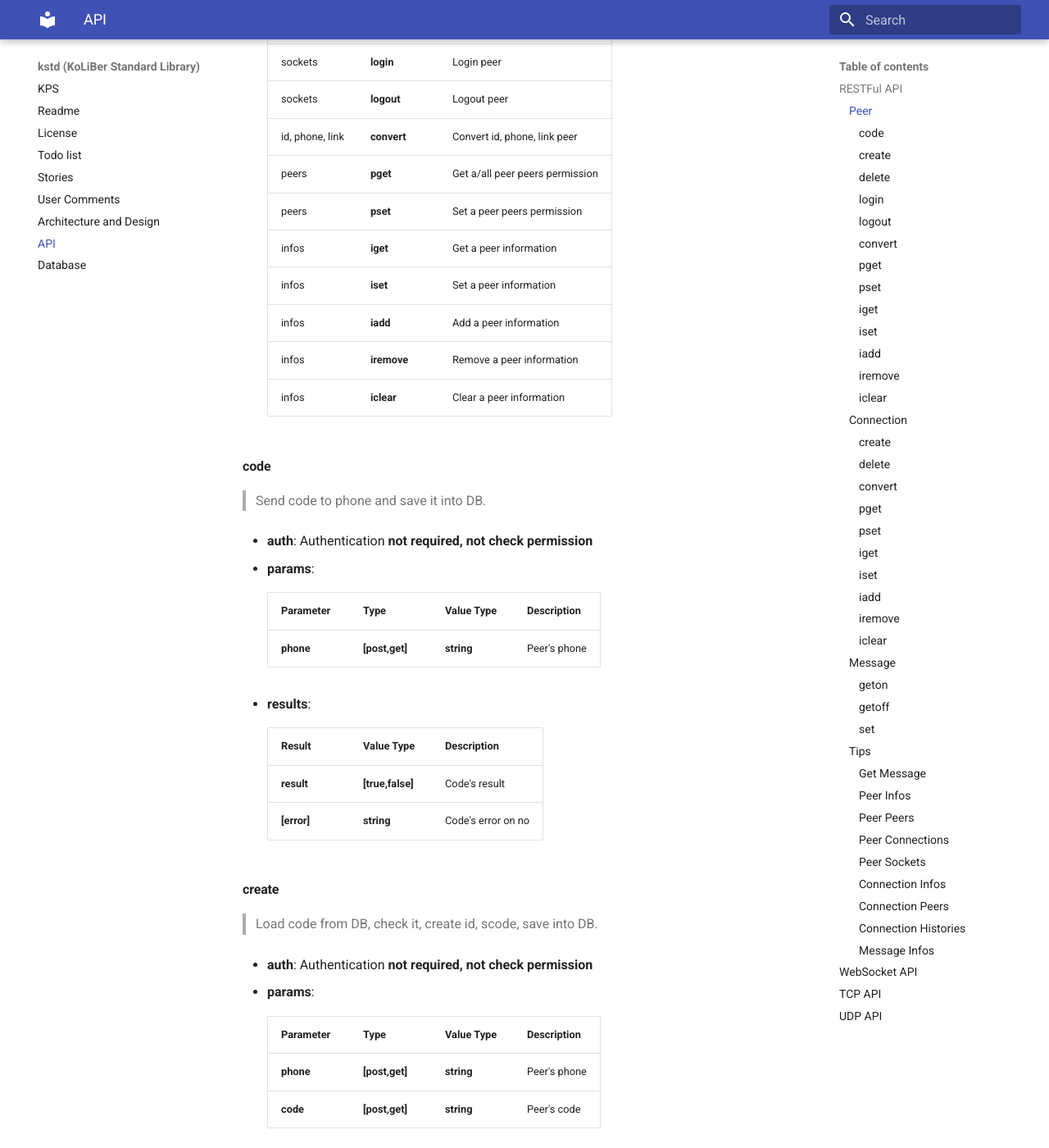
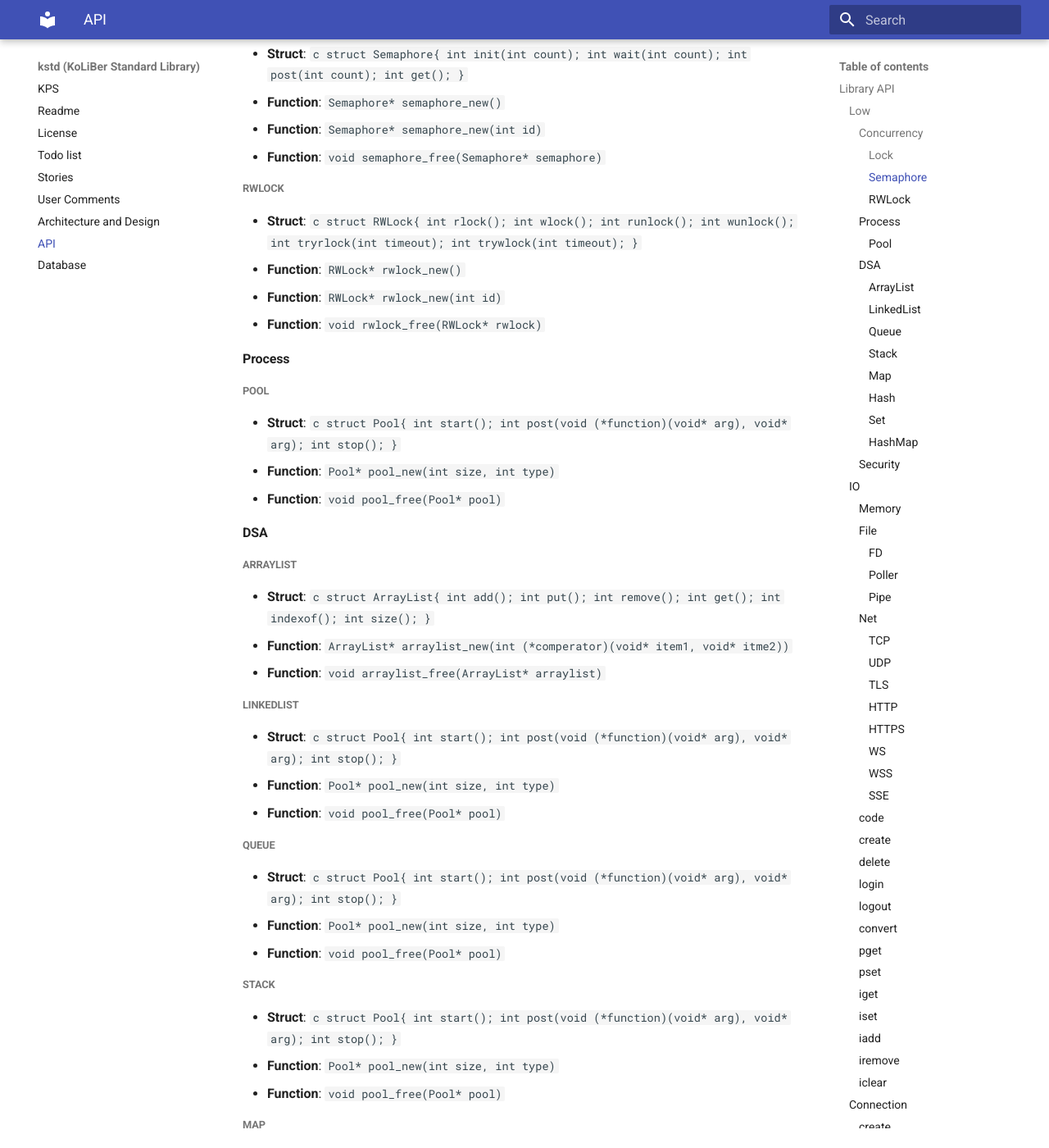
Before and after one commit to ckoliber/kstd, an MkDocs documentation site: the page built from docs/docs/DESIGN/API.md, in a window 1280 px wide and 1400 px high, scrolled down 481 px. Shown: the whole window at 82% size. Built offline with MkDocs 1.6.1 and Material for MkDocs 9.7.7, drawn with Linux system fonts in a browser that asks for light colours; old or Windows-style settings are respelled for this version of MkDocs; some of the changed text lies outside the part shown.

Commit message:
kstd Designing Commit

````diff
--- a/docs/docs/DESIGN/API.md
+++ b/docs/docs/DESIGN/API.md
@@ -1,8 +1,226 @@
 # Application Programming Interface
 
-## RESTFul API
+## Library API
 
-### Peer
+### Low
+
+#### Concurrency
+
+##### Lock
+
+* __Struct__:
+    ```c
+    struct Lock{
+        int lock();
+        int unlock();
+        int trylock(int timeout);
+    }
+    ```
+* __Function__: `Lock* lock_new()`
+* __Function__: `Lock* lock_new(int id)`
+* __Function__: `void lock_free(Lock* lock)`
+
+##### Semaphore
+
+* __Struct__:
+    ```c
+    struct Semaphore{
+        int init(int count);
+        int wait(int count);
+        int post(int count);
+        int get();
+    }
+    ```
+* __Function__: `Semaphore* semaphore_new()`
+* __Function__: `Semaphore* semaphore_new(int id)`
+* __Function__: `void semaphore_free(Semaphore* semaphore)`
+
+##### RWLock
+
+* __Struct__:
+    ```c
+    struct RWLock{
+        int rlock();
+        int wlock();
+        int runlock();
+        int wunlock();
+        int tryrlock(int timeout);
+        int trywlock(int timeout);
+    }
+    ```
+* __Function__: `RWLock* rwlock_new()`
+* __Function__: `RWLock* rwlock_new(int id)`
+* __Function__: `void rwlock_free(RWLock* rwlock)`
+
+#### Process
+
+##### Pool
+
+* __Struct__:
+    ```c
+    struct Pool{
+        int start();
+        int post(void (*function)(void* arg), void* arg);
+        int stop();
+    }
+    ```
+* __Function__: `Pool* pool_new(int size, int type)`
+* __Function__: `void pool_free(Pool* pool)`
+
+#### DSA
+
+##### ArrayList
+
+* __Struct__:
+    ```c
+    struct ArrayList{
+        int add();
+        int put();
+        int remove();
+        int get();
+        int indexof();
+        int size();
+    }
+    ```
+* __Function__: `ArrayList* arraylist_new(int (*comperator)(void* item1, void* itme2))`
+* __Function__: `void arraylist_free(ArrayList* arraylist)`
+
+##### LinkedList
+
+* __Struct__:
+    ```c
+    struct Pool{
+        int start();
+        int post(void (*function)(void* arg), void* arg);
+        int stop();
+    }
+    ```
+* __Function__: `Pool* pool_new(int size, int type)`
+* __Function__: `void pool_free(Pool* pool)`
+
+##### Queue
+
+* __Struct__:
+    ```c
+    struct Pool{
+        int start();
+        int post(void (*function)(void* arg), void* arg);
+        int stop();
+    }
+    ```
+* __Function__: `Pool* pool_new(int size, int type)`
+* __Function__: `void pool_free(Pool* pool)`
+
+##### Stack
+
+* __Struct__:
+    ```c
+    struct Pool{
+        int start();
+        int post(void (*function)(void* arg), void* arg);
+        int stop();
+    }
+    ```
+* __Function__: `Pool* pool_new(int size, int type)`
+* __Function__: `void pool_free(Pool* pool)`
+
+##### Map
+
+* __Struct__:
+    ```c
+    struct Pool{
+        int start();
+        int post(void (*function)(void* arg), void* arg);
+        int stop();
+    }
+    ```
+* __Function__: `Pool* pool_new(int size, int type)`
+* __Function__: `void pool_free(Pool* pool)`
+
+##### Hash
+
+* __Struct__:
+    ```c
+    struct Pool{
+        int start();
+        int post(void (*function)(void* arg), void* arg);
+        int stop();
+    }
+    ```
+* __Function__: `Pool* pool_new(int size, int type)`
+* __Function__: `void pool_free(Pool* pool)`
+
+##### Set
+
+* __Struct__:
+    ```c
+    struct Pool{
+        int start();
+        int post(void (*function)(void* arg), void* arg);
+        int stop();
+    }
+    ```
+* __Function__: `Pool* pool_new(int size, int type)`
+* __Function__: `void pool_free(Pool* pool)`
+
+##### HashMap
+
+* __Struct__:
+    ```c
+    struct Pool{
+        int start();
+        int post(void (*function)(void* arg), void* arg);
+        int stop();
+    }
+    ```
+* __Function__: `Pool* pool_new(int size, int type)`
+* __Function__: `void pool_free(Pool* pool)`
+
+#### Security
+
+____________________________________________
+
+### IO
+
+#### Memory
+
+#### File
+
+##### FD
+
+##### Poller
+
+##### Pipe
+
+#### Net
+
+##### TCP
+
+##### UDP
+
+##### TLS
+
+##### HTTP
+
+##### HTTPS
+
+##### WS
+
+##### WSS
+
+##### SSE
+
+
+
+
+
+
+
+
+
+
+
+
 
 * __URL__: http[s]://{CHAM-SERVER}/api/peer/:command
 * __Commands__:
@@ -22,6 +240,18 @@
     | infos           | __iadd__    | Add a peer information              |
     | infos           | __iremove__ | Remove a peer information           |
     | infos           | __iclear__  | Clear a peer information            |
+
+
+
+
+
+
+
+
+
+
+
+
 
 #### code
 
@@ -290,6 +520,27 @@
     | ----------- | ---------------- | -------------------- |
     | __result__  | __[true,false]__ | IClear's result      |
     | __[error]__ | __string__       | IClear's error on no |
+
+
+
+
+
+
+
+
+
+
+
+
+
+
+
+
+
+
+
+
+
 
 ### Connection
 
````
Also changed, not shown: docs/docs/TODO.md (+2 -9 lines).
